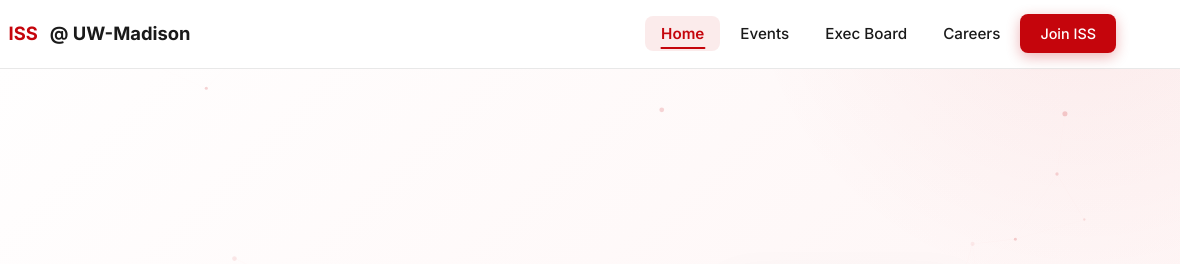
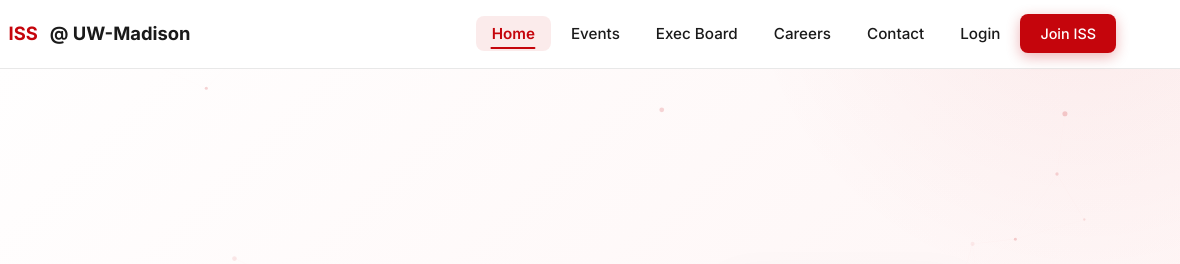
Before and after one commit to StevenAH21/InfoSysWebsite, a plain HTML site: page index.html in a window 1280 px wide. Shown: the top 264 px of the page, 100-1280 px from the left. Drawn offline with Linux system fonts and the light colour scheme.

Commit message:
update events and index html

```diff
--- a/index.html
+++ b/index.html
@@ -25,6 +25,8 @@
         <li><a href="events.html">Events</a></li>
         <li><a href="exec-board.html">Exec Board</a></li>
         <li><a href="careers.html">Careers</a></li>
+        <li><a href="contact.html">Contact</a></li>
+        <li><a href="login.html">Login</a></li>
         <li><a href="https://win.wisc.edu/organization/iss" target="_blank" class="btn btn-primary" style="padding: 0.5rem 1.25rem; font-size: 0.9rem;">Join ISS</a></li>
       </ul>
       <button class="hamburger" id="hamburger" aria-label="Toggle navigation">
@@ -196,7 +198,7 @@
         <a href="https://win.wisc.edu/organization/iss" target="_blank" class="btn btn-primary">
           <i class="fas fa-arrow-right"></i> Become a Member
         </a>
-        <a href="mailto:iss@wisc.edu" class="btn btn-outline" style="border-color: white; color: white;">
+        <a href="contact.html" class="btn btn-outline" style="border-color: white; color: white;">
           <i class="fas fa-envelope"></i> Contact Us
         </a>
       </div>
@@ -223,6 +225,8 @@
             <li><a href="events.html">Events</a></li>
             <li><a href="exec-board.html">Exec Board</a></li>
             <li><a href="careers.html">Careers</a></li>
+            <li><a href="contact.html">Contact</a></li>
+            <li><a href="login.html">Login</a></li>
           </ul>
         </div>
         <div>
```
Also changed, not shown: events.html (+4 -0 lines).
